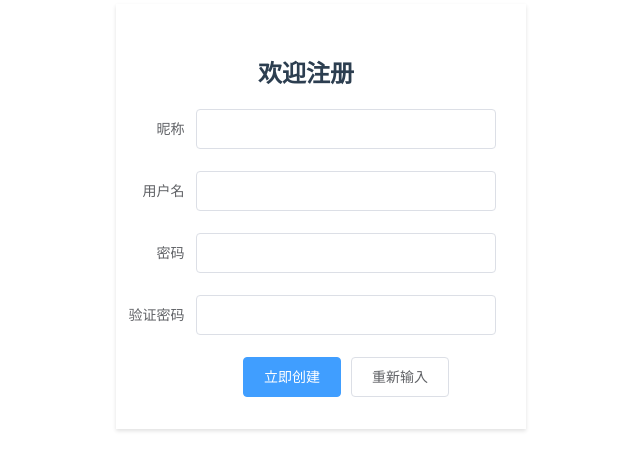
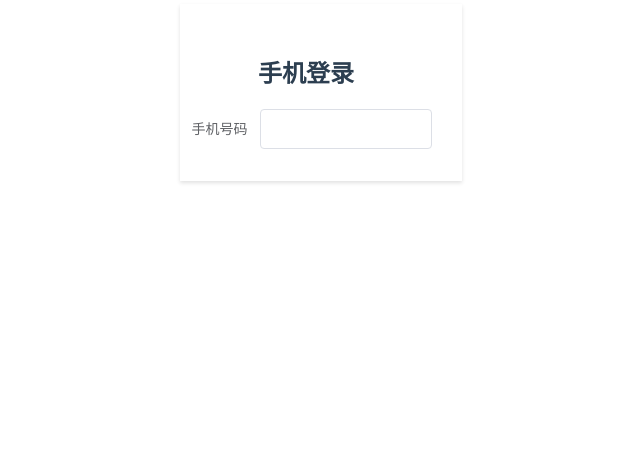
Before and after one commit to Best-Ksy/kdove_cli, a Vue app: page /register in a window 1280 px wide. Shown: the part 122-592 px from the top of the page, without its empty margins (319-959 px from the left). Built offline with nearby package versions, Linux system fonts and the light colour scheme.

Commit message:
封装axios 后端短息api调用成功

```diff
--- a/package.json
+++ b/package.json
@@ -11,6 +11,7 @@
     "axios": "^0.19.2",
     "core-js": "^3.6.5",
     "element-ui": "^2.13.2",
+    "mint-ui": "^2.2.13",
     "vue": "^2.6.11",
     "vue-axios": "^2.1.5",
     "vue-router": "^3.2.0",
--- /dev/null
+++ b/src/api/request.js
@@ -0,0 +1,8 @@
+import axios from 'axios'
+
+const service = axios.create({
+    baseURL: "http://localhost:8088", // url = base url + request url
+    timeout: 5000 // request timeout
+})
+
+export default service
--- /dev/null
+++ b/src/api/user_api.js
@@ -0,0 +1,10 @@
+import request from './request'
+
+export function getSmsCode(phoneNumber) {
+    return request({
+        url:'/reg/getsms',
+        method:'get',
+        params:{phoneNumber:phoneNumber}
+    })
+
+}
--- a/src/views/reg/Register.vue
+++ b/src/views/reg/Register.vue
@@ -1,29 +1,24 @@
 <template>
     <div>
         <el-form ref="form" :model="form" label-width="80px" class="reg_form">
-            <h2>欢迎注册</h2>
-            <el-form-item label="昵称">
-                <el-input v-model="form.nickname"></el-input>
+            <h2>手机登录</h2>
+            <el-form-item label="手机号码">
+                <el-input v-model="form.nickname" @blur="valPhone($event)"></el-input>
             </el-form-item>
-            <el-form-item label="用户名">
-                <el-input v-model="form.username"></el-input>
+            <el-form-item label="验证码" v-if="showInput">
+                <el-input class="inp_class" v-model="form.password"></el-input>
+                <el-button  class="inp_button" type="primary" size="small " round @click="getSms()">获取验证码</el-button>
             </el-form-item>
-            <el-form-item label="密码">
-                <el-input v-model="form.password"></el-input>
-            </el-form-item>
-            <el-form-item label="验证密码">
-                <el-input v-model="form.password"></el-input>
-            </el-form-item>
-            <el-form-item>
-                <el-button type="primary" @click="onSubmit">立即创建</el-button>
-                <el-button @click="cleanInput">重新输入</el-button>
-            </el-form-item>
+
+<!--            <el-form-item>-->
+<!--                <el-button type="primary" @click="onSubmit">立即创建</el-button>-->
+<!--            </el-form-item>-->
         </el-form>
-
     </div>
 </template>
 
 <script>
+    import {getSmsCode} from '../../api/user_api'
     export default {
         name: "Register",
         data() {
@@ -32,7 +27,9 @@
                     nickname: '',
                     username: '',
                     password: ''
-                }
+                },
+                showInput:false,
+                errocount: 0
             }
         },
         methods: {
@@ -41,6 +38,20 @@
             },
             cleanInput(){
                 this.form = {nickname: '',username: "",password: ""}
+            },
+            valPhone(){
+                var reg=/^1[3456789]\d{9}$/;
+                if(reg.test(this.form.nickname)){
+                    this.showInput = true;
+                }else {
+                    this.$message('手机号码错误');
+                }
+            },
+            getSms(){
+                console.log(this.form.nickname);
+                getSmsCode(this.form.nickname).then(response => {
+                    console.log(response.data.data)
+                })
             }
         }
     }
@@ -48,9 +59,17 @@
 
 <style scoped>
     .reg_form{
-        width: 30%;
+        width: 20%;
         margin: 10% auto;
         box-shadow: 0 2px 4px rgba(0, 0, 0, .12);
         padding: 30px 30px 10px 0px
     }
+    .inp_class{
+        width: 50%;
+    }
+    .inp_button{
+        /*width: 40%;*/
+        margin-left: 8%;
+        /*margin-right: 5%;*/
+    }
 </style>
```
Also changed, not shown: 1 other file (tests, documents, lock files or other folders).
